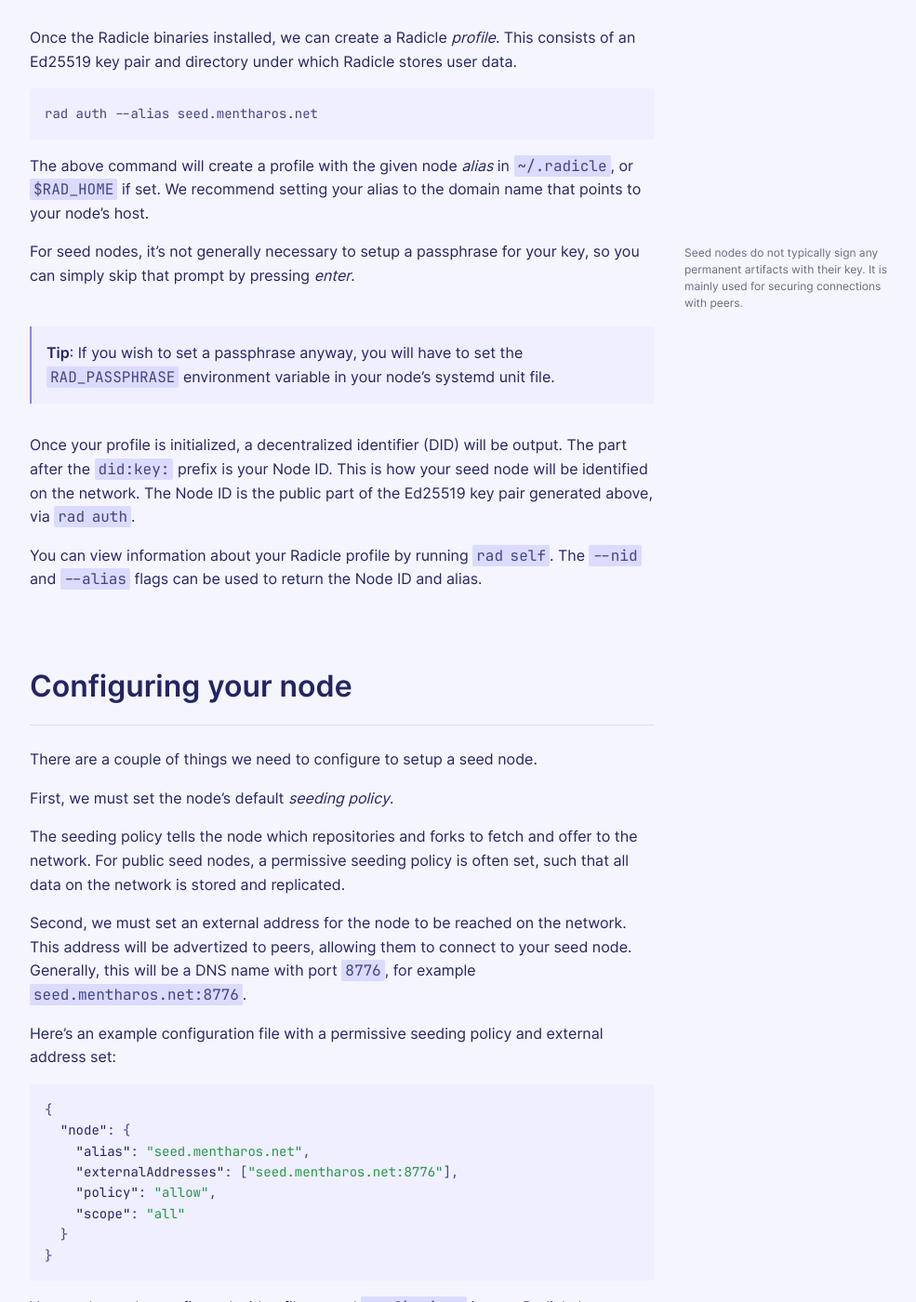
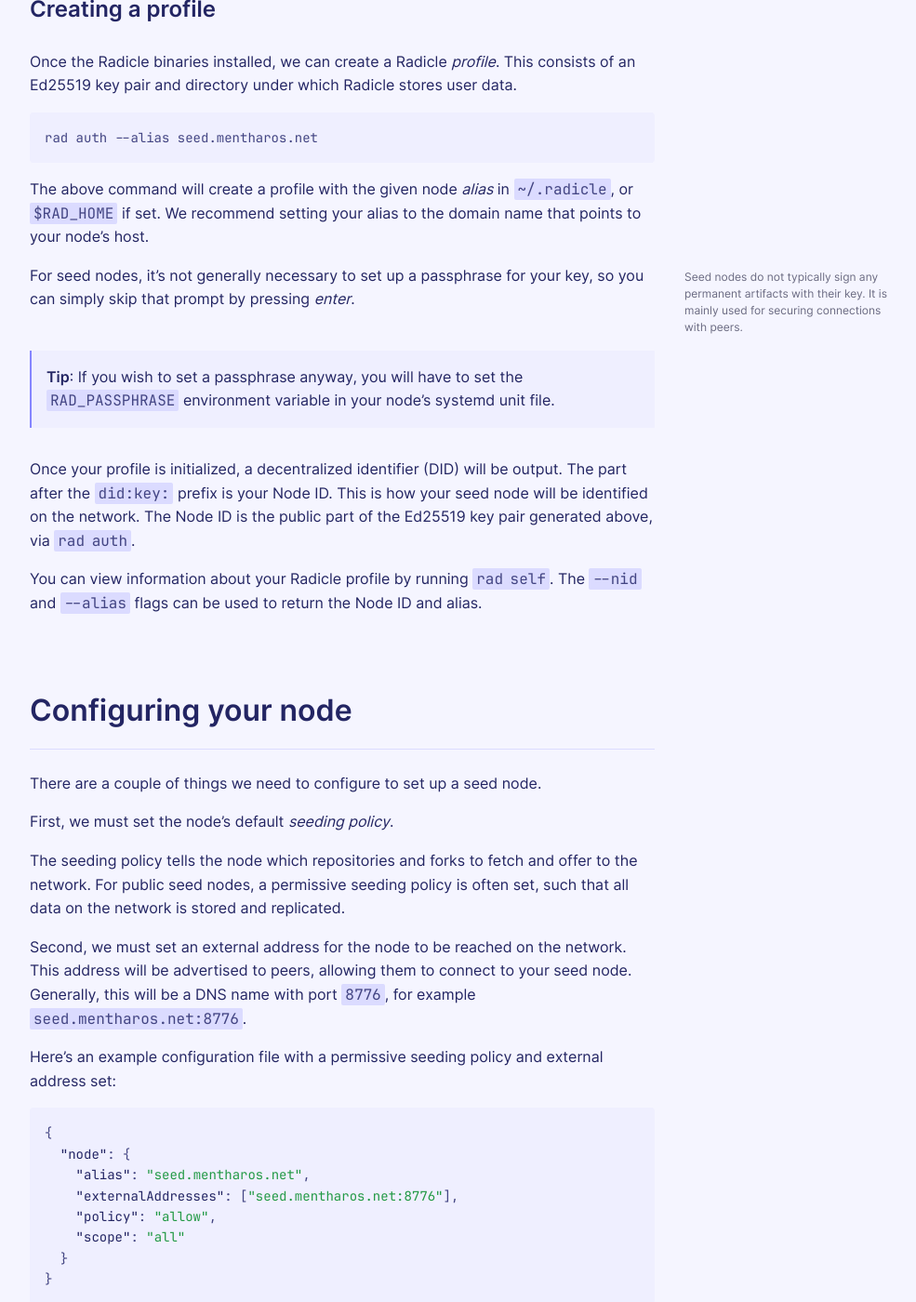
Before and after one commit to radicle-dev/radicle.xyz, a Jekyll site: the page built from _guides/seeder.md, in a window 1280 px wide and 1400 px high, scrolled down 3798 px. Shown: the whole window at 93% size, without its empty margins (272-1257 px from the left). Built offline with Jekyll 4.4.1, drawn with Linux system fonts in a browser that asks for light colours; some of the changed text lies outside the part shown.

Commit message:
Fix typos in protocol & seeder guide

```diff
--- a/_guides/seeder.md
+++ b/_guides/seeder.md
@@ -7,7 +7,7 @@
 To seed is to give back. By seeding repositories on the Radicle network, you
 offer bandwidth, storage, and data availability to Radicle users.
 
-In this guide, we'll go through the various steps required to setup a Radicle
+In this guide, we'll go through the various steps required to set up a Radicle
 *seed node* on a Linux system. Seeding only requires an internet
 connection, a public, static IP address, and modest hardware.
 
@@ -114,7 +115,7 @@
 
 To offer web browsing and HTTP access to your seed node, you will additionally
 need to run `radicle-httpd`, the HTTP daemon. We'll cover this after we've
-setup our basic node.
+set up our basic node.
 
 ### Creating a profile
 
@@ -128,7 +129,7 @@
 `~/.radicle`, or `$RAD_HOME` if set. We recommend setting your alias to the
 domain name that points to your node's host.
 
-For seed nodes, it's not generally necessary to setup a passphrase for your
+For seed nodes, it's not generally necessary to set up a passphrase for your
 key, so you can simply skip that prompt by pressing *enter*.
 
 <aside>
@@ -149,7 +150,7 @@
 
 Configuring your node
 ---------------------
-There are a couple of things we need to configure to setup a seed node.
+There are a couple of things we need to configure to set up a seed node.
 
 First, we must set the node's default *seeding policy*.
 
@@ -158,7 +159,7 @@
 is often set, such that all data on the network is stored and replicated.
 
 Second, we must set an external address for the node to be reached on the
-network. This address will be advertized to peers, allowing them to connect to
+network. This address will be advertised to peers, allowing them to connect to
 your seed node. Generally, this will be a DNS name with port `8776`, for
 example `seed.mentharos.net:8776`.
 
@@ -235,7 +236,7 @@
 ### Configuring your node as a system service
 
 Though it's possible to simply run the Radicle node as a background process,
-it's recommended to setup a service to ensure the node is started on boot.
+it's recommended to set up a service to ensure the node is started on boot.
 
 In this guide, we will only cover setup using `systemd`, but the process is
 fairly similar for other service managers.
@@ -386,7 +387,7 @@
 
 Configuring the HTTP backend
 ----------------------------
-In the sections above, we setup `radicle-node`, a background process that
+In the sections above, we set up `radicle-node`, a background process that
 actively and continuously discovers and replicates repositories on the network,
 based on your seeding policy. This node allows users to collaborate, host,
 share and publish repositories on the network via the Radicle CLI or any
@@ -478,7 +479,7 @@
 
 ### You're all set
 
-If you got this far, congratulations, you have a Radicle seed node all setup
+If you got this far, congratulations, you now have a Radicle seed node up
 and running!
 
 🎊👾
```
Also changed, not shown: other parts of _guides/seeder.md (+10 -9 lines), _guides/protocol.md (+20 -19 lines).
